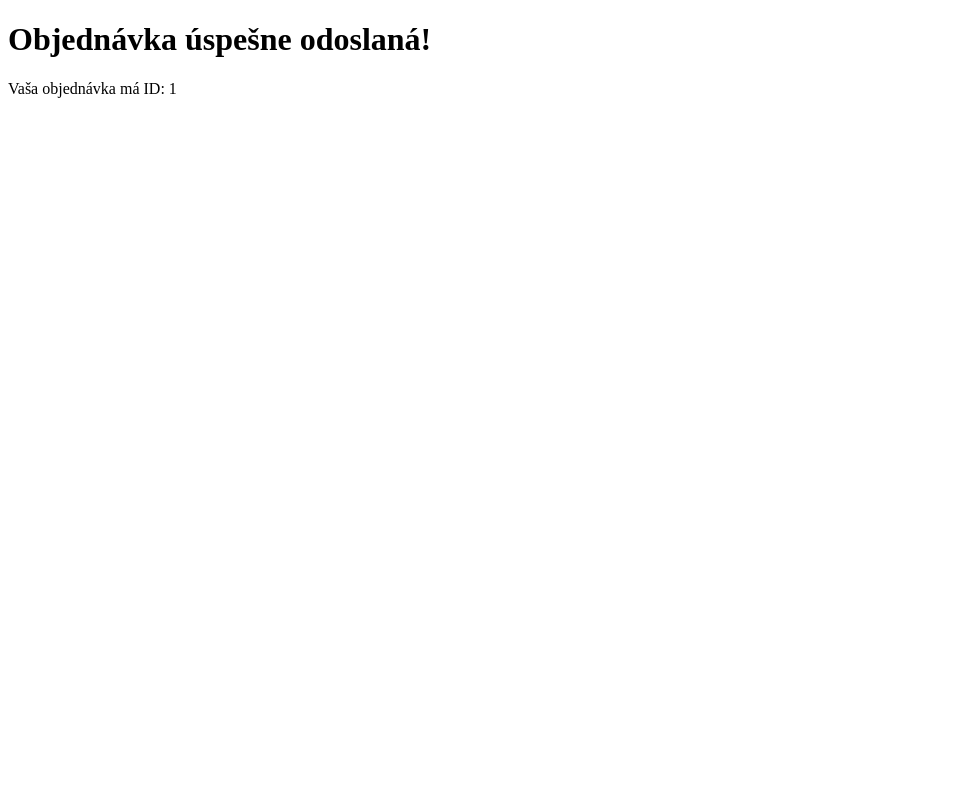
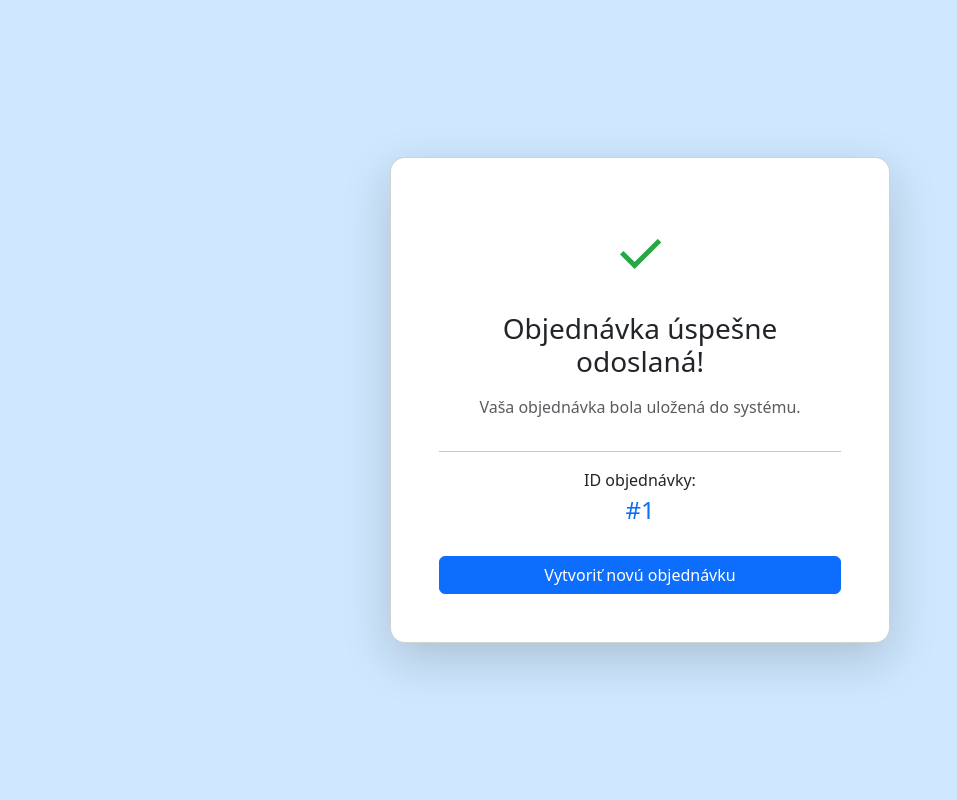
Before and after one commit to michalbelicka/simple_order, a Flask app: template templates/success.html in a window 1280 px wide. Shown: the whole page, without its empty margins (0-957 px from the left). Run offline with Flask 3, Linux system fonts and the light colour scheme; the template is opened without the code that fills it: most values are stand-ins (such as "Sample title", 1, 10 or a date in 2020).

Commit message:
update frontend

```diff
--- a/templates/order_form.html
+++ b/templates/order_form.html
@@ -9,7 +9,7 @@
     <link href="https://cdn.jsdelivr.net/npm/bootstrap@5.3.3/dist/css/bootstrap.min.css" rel="stylesheet">
 </head>
 
-<body style="background: linear-gradient(135deg, #eaf4ff, #ffffff);">
+<body style="background: #cfe8ff;">
 
 <div class="container d-flex justify-content-center align-items-center min-vh-100">
 
--- a/templates/success.html
+++ b/templates/success.html
@@ -1,12 +1,43 @@
 <!DOCTYPE html>
-<html lang="en">
+<html lang="sk">
 <head>
     <meta charset="UTF-8">
     <meta name="viewport" content="width=device-width, initial-scale=1.0">
-    <title>Objednávka odoslaná</title>
+    <title>Objednávka úspešná</title>
+
+    <!-- Bootstrap -->
+    <link href="https://cdn.jsdelivr.net/npm/bootstrap@5.3.3/dist/css/bootstrap.min.css" rel="stylesheet">
 </head>
-<body>
-    <h1>Objednávka úspešne odoslaná!</h1>
-    <p>Vaša objednávka má ID: <span id="order_id">{{ order_id }}</span></p>
+
+<body style="background: #cfe8ff;">
+
+<div class="container d-flex justify-content-center align-items-center min-vh-100">
+
+    <div class="card shadow-lg p-5 text-center" style="width: 100%; max-width: 500px; border-radius: 15px;">
+
+        <!-- Ikona -->
+        <div style="font-size: 60px; color: #28a745;">
+            ✓
+        </div>
+
+        <h3 class="mt-3">Objednávka úspešne odoslaná!</h3>
+
+        <p class="text-muted mt-2">
+            Vaša objednávka bola uložená do systému.
+        </p>
+
+        <hr>
+
+        <p class="mb-1">ID objednávky:</p>
+        <h4 class="text-primary">#{{ order_id }}</h4>
+
+        <a href="/" class="btn btn-primary mt-4 w-100">
+            Vytvoriť novú objednávku
+        </a>
+
+    </div>
+
+</div>
+
 </body>
 </html>
```
